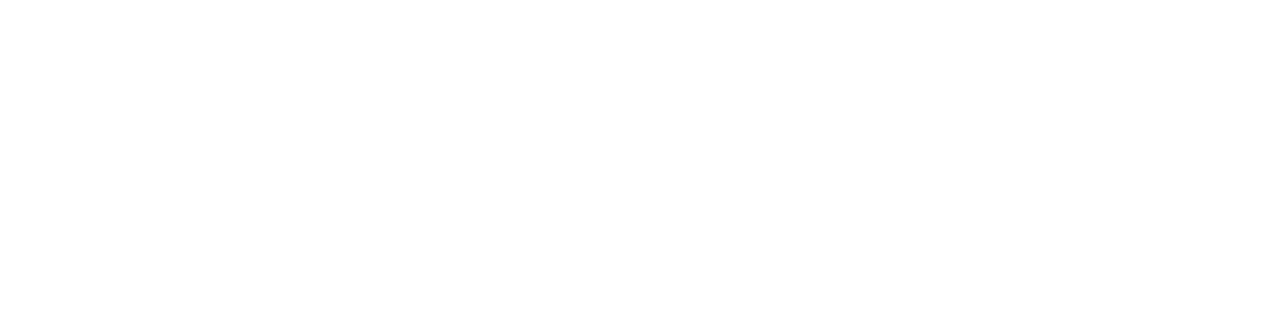
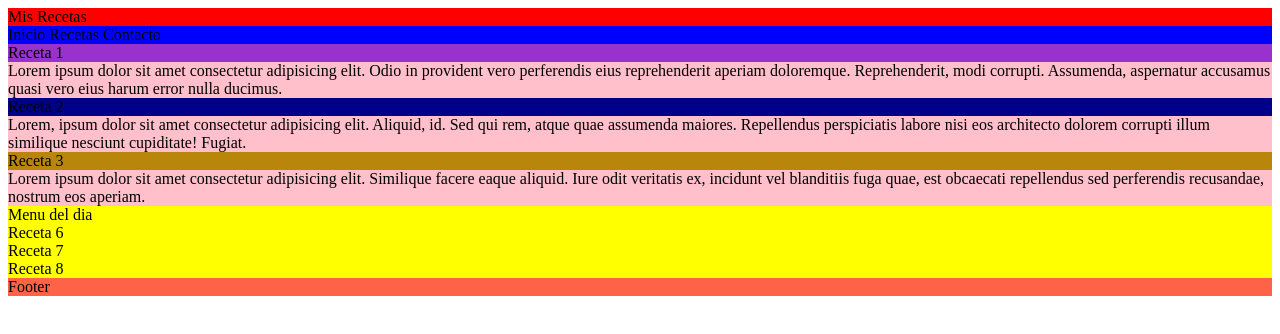
Before and after one commit to bcerto/misRecetas, a plain HTML site: page index.html in a window 1280 px wide. Drawn offline with Linux system fonts and the light colour scheme; files that its build step writes are made by us from their sources.

Commit message:
Finalizamos estructuras con DIVs

```diff
--- a/index.html
+++ b/index.html
@@ -1,12 +1,55 @@
 <!DOCTYPE html>
 <html lang="en">
+
 <head>
     <meta charset="UTF-8">
     <meta name="viewport" content="width=device-width, initial-scale=1.0">
     <link rel="stylesheet" href="estilos-recetas.css">
     <title>Document</title>
 </head>
+
 <body>
+    <div style="background-color: red;">Mis Recetas</div>
+    <div style="background-color: blue;">Inicio Recetas Contacto</div>
+
+    <div style="background-color: green;">
+        <div style="background-color: pink;">
+            <div>
+                <div style="background-color: darkorchid;">Receta 1</div>
+                <div>Lorem ipsum dolor sit amet consectetur adipisicing elit. Odio in provident vero perferendis eius
+                    reprehenderit aperiam doloremque. Reprehenderit, modi corrupti. Assumenda, aspernatur accusamus quasi
+                    vero eius harum error nulla ducimus.</div>
+            </div>
+
+            <div>
+
+            <div style="background-color: darkblue;">Receta 2</div>
+                <div>Lorem, ipsum dolor sit amet consectetur adipisicing elit. Aliquid, id. Sed qui rem, atque quae
+                    assumenda maiores. Repellendus perspiciatis labore nisi eos architecto dolorem corrupti illum similique
+                    nesciunt cupiditate! Fugiat.</div>
+            </div>
+
+            <div>
+                <div style="background-color: darkgoldenrod;">Receta 3</div>
+                <div>Lorem ipsum dolor sit amet consectetur adipisicing elit. Similique facere eaque aliquid. Iure odit
+                    veritatis ex, incidunt vel blanditiis fuga quae, est obcaecati repellendus sed perferendis recusandae,
+                    nostrum eos aperiam.</div>
+            </div>
+
+        </div>
+
+        <div style="background-color: yellow;">
+            <div>Menu del dia</div>
+            <div>
+                <div>Receta 6</div>
+                <div>Receta 7</div>
+                <div>Receta 8</div>
+            </div>
+        </div>
+    </div>
+
+    <div style="background-color: tomato;">Footer</div>
 
 </body>
+
 </html>
```
